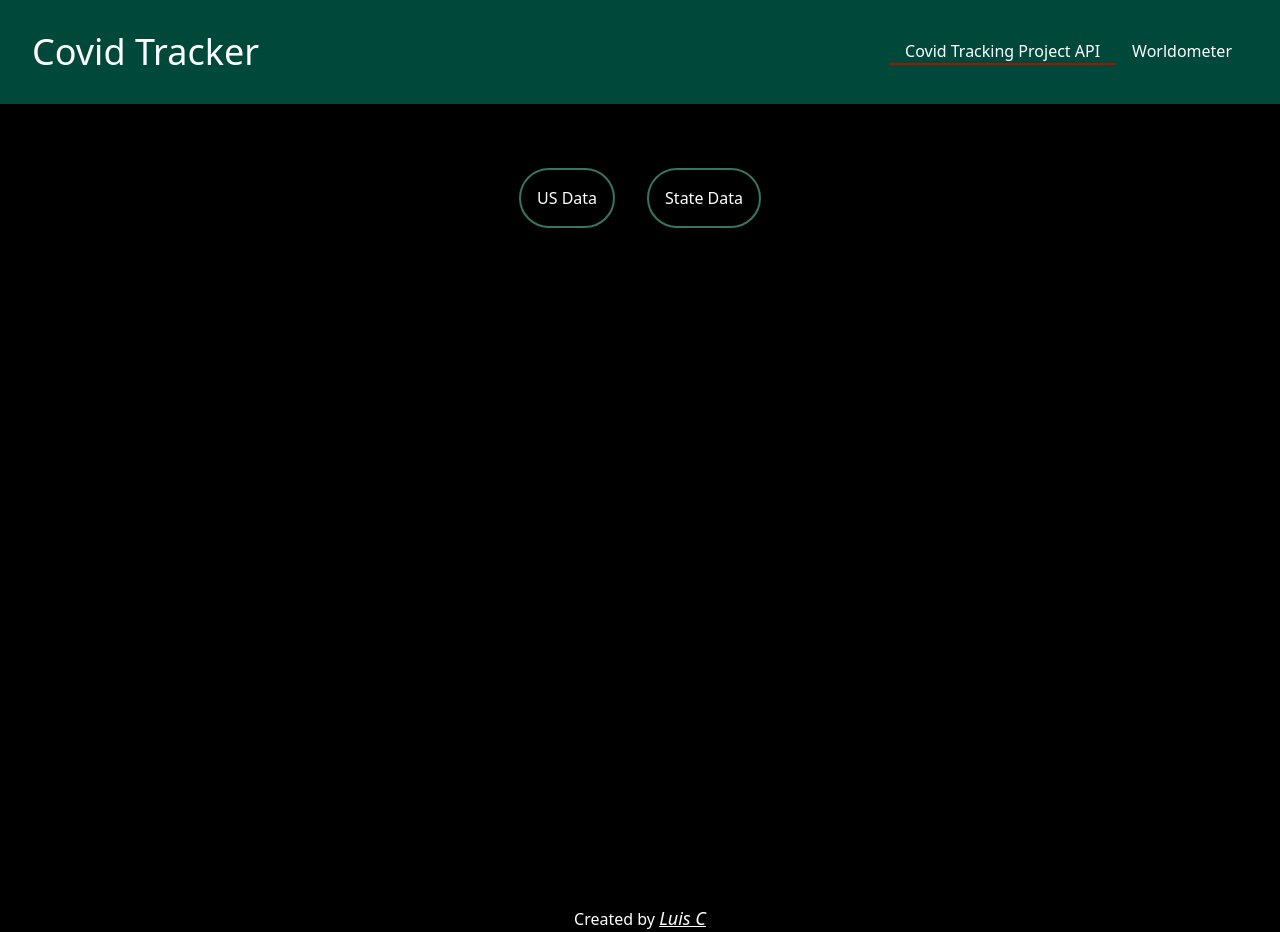
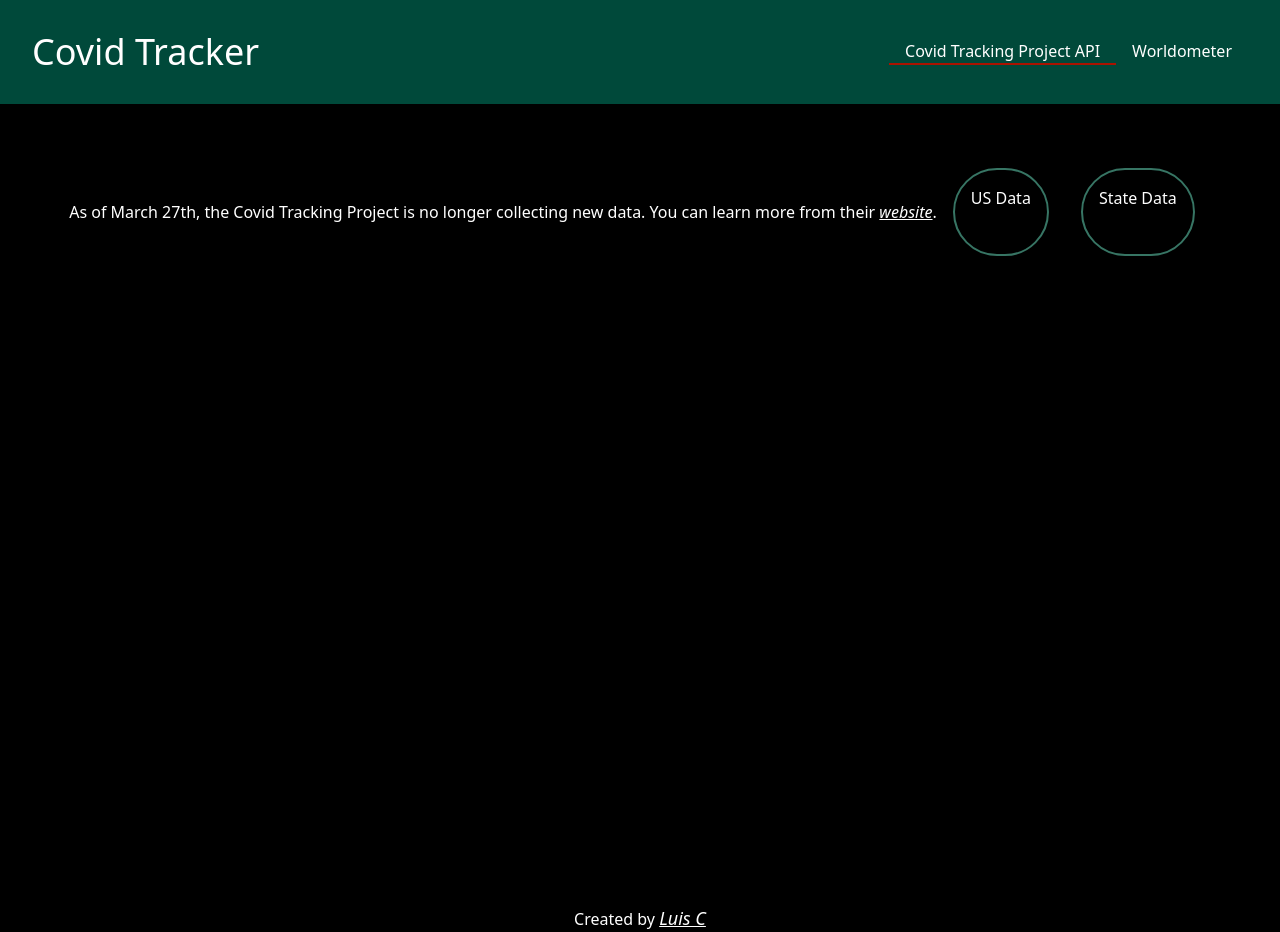
Before and after one commit to Blazekla/covid-tracker, a React (Create React App) app: page /covidtrackingproject in a window 1280 px wide. Built offline with nearby package versions, Linux system fonts and the light colour scheme.

Commit message:
added disclaimer for the covid tracking project api

```diff
--- a/src/CovidTrackingProject.js
+++ b/src/CovidTrackingProject.js
@@ -8,6 +8,18 @@ function CovidTrackingProject() {
   return (
     <>
       <div className="flex flex-wrap justify-center py-8 mx-2 sm:mx-4">
+        <div className="text-white my-12">
+          As of March 27th, the Covid Tracking Project is no longer collecting
+          new data. You can learn more from their{" "}
+          <a
+            href="https://covidtracking.com/analysis-updates/giving-thanks-and-looking-ahead-our-data-collection-work-is-done"
+            aria-label="Go to the Covid Tracking Project website"
+            className="italic underline"
+          >
+            website
+          </a>
+          .
+        </div>
         <NavLink
           to={`${url}/us`}
           className="p-4 rounded-full border-solid border-2 border-primary-light text-white m-4"
```
